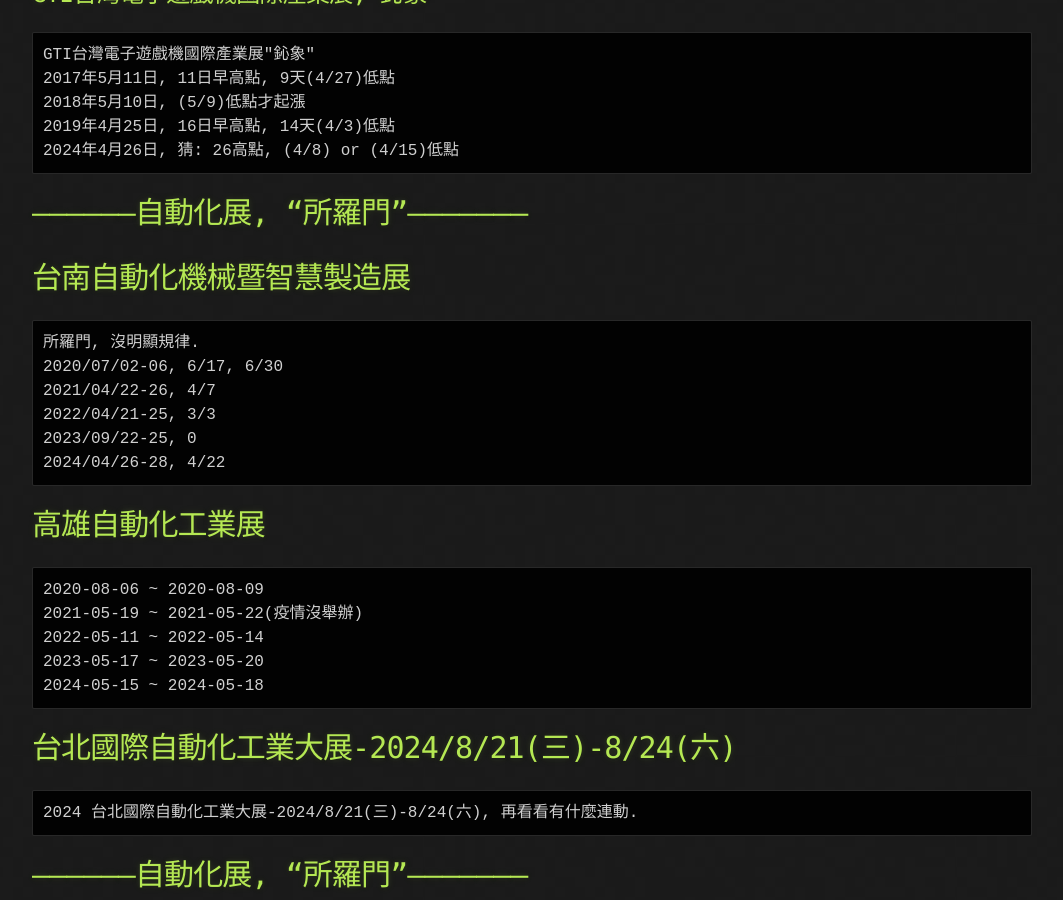
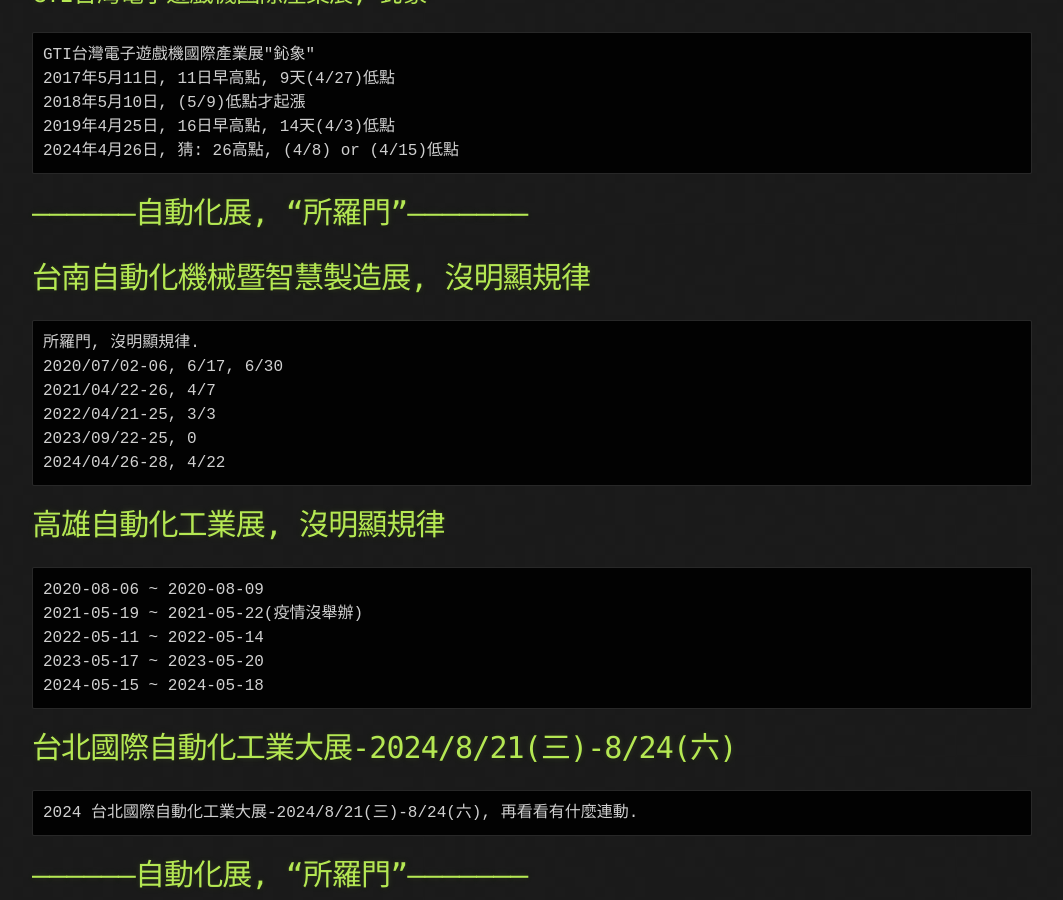
Before and after one commit to lepg5487/Stock_God, a Jekyll site: the page built from experience.md, in a window 1280 px wide and 900 px high, scrolled down 7224 px. Shown: the whole window, without its empty margins (108-1171 px from the left). Built offline with Jekyll 4.4.1, drawn with Linux system fonts in a browser that asks for light colours; our own code applies the rules of GitHub Pages for plain Markdown files.

Commit message:
Update experience.md

````diff
--- a/experience.md
+++ b/experience.md
@@ -272,7 +272,7 @@
 2024年4月26日, 猜: 26高點, (4/8) or (4/15)低點
 ```
 # -----------------自動化展, "所羅門"--------------------
-# 台南自動化機械暨智慧製造展
+# 台南自動化機械暨智慧製造展, 沒明顯規律
 ```
 所羅門, 沒明顯規律.
 2020/07/02-06, 6/17, 6/30
@@ -281,7 +281,7 @@
 2023/09/22-25, 0
 2024/04/26-28, 4/22
 ```
-# 高雄自動化工業展
+# 高雄自動化工業展, 沒明顯規律
 ```
 2020-08-06 ~ 2020-08-09
 2021-05-19 ~ 2021-05-22(疫情沒舉辦)
````
